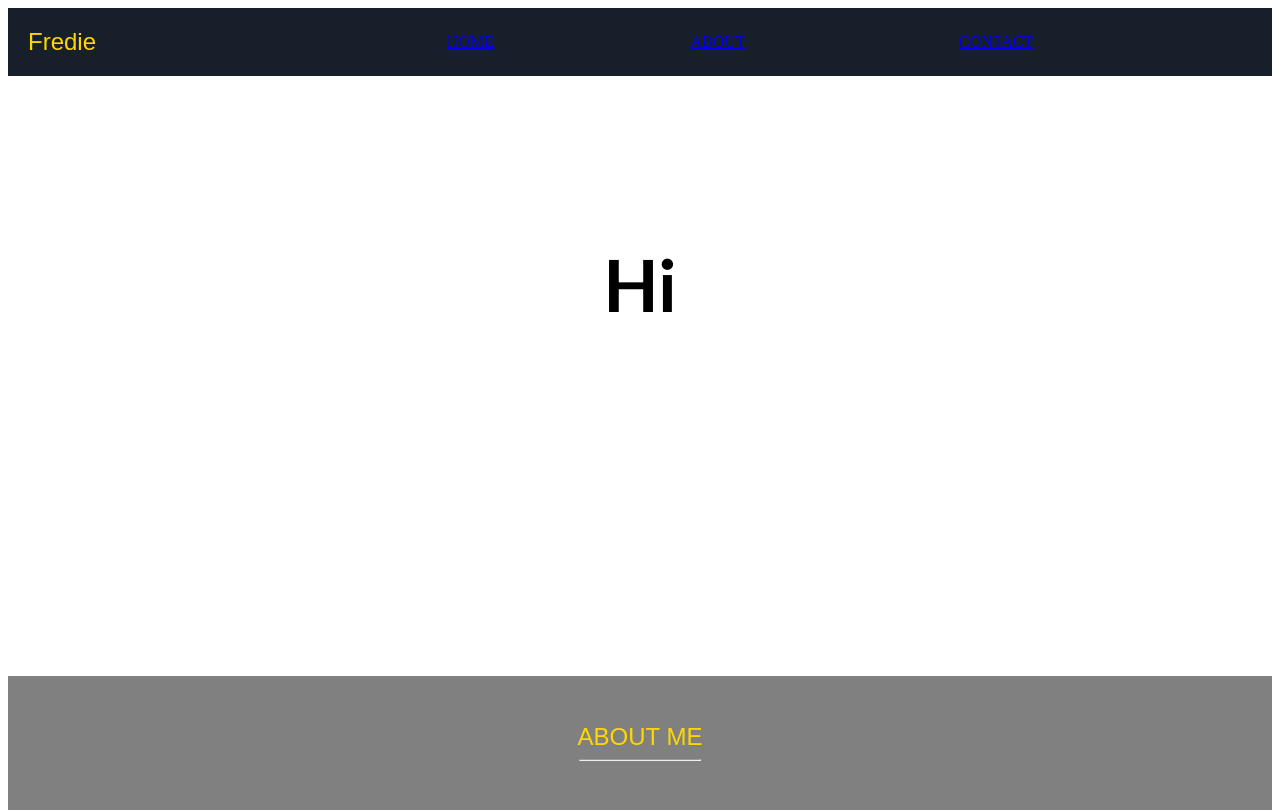
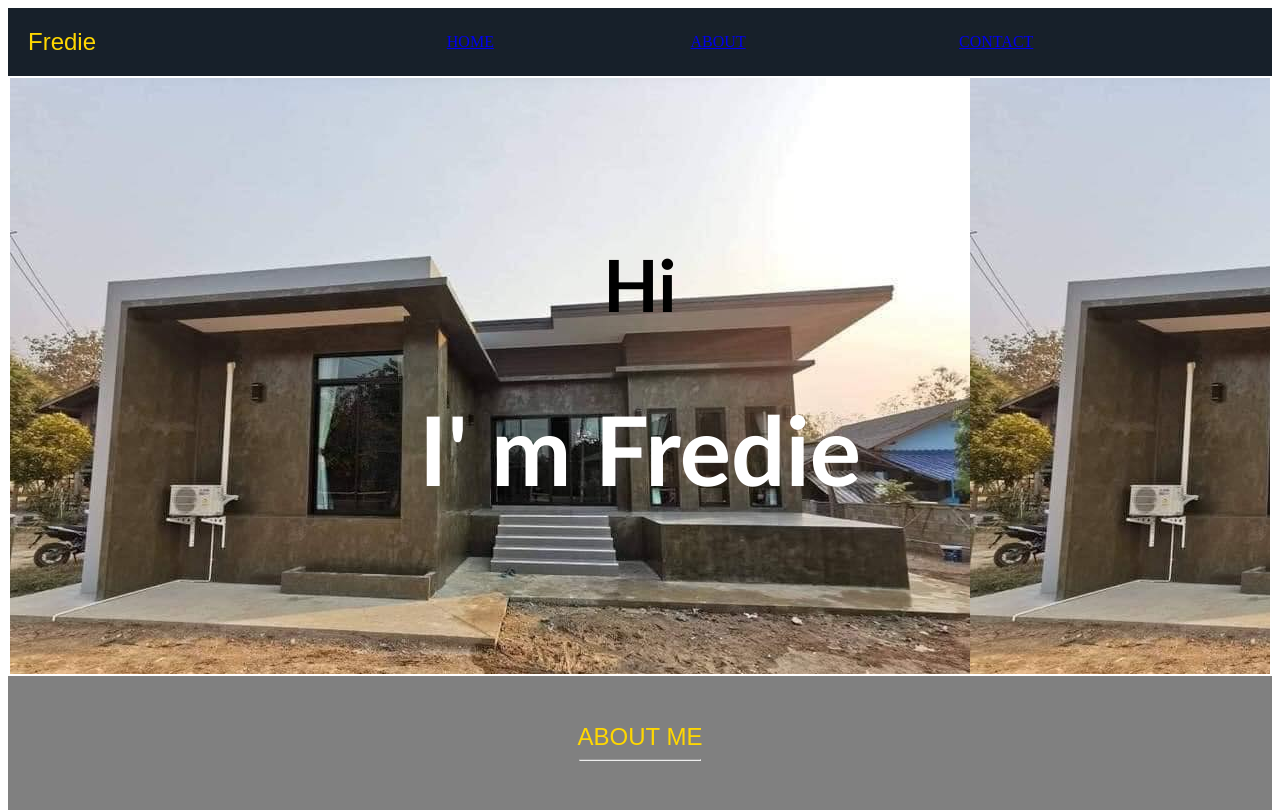
Before and after one commit to stuprid/using-HTML-only, a plain HTML site: page index.html in a window 1280 px wide. Shown: the top 810 px of the page. Drawn offline with Linux system fonts and the light colour scheme.

Commit message:
Update index.html

```diff
--- a/index.html
+++ b/index.html
@@ -27,7 +27,7 @@
 <div >
         <table id="home" width="100%" height="600" >
           <tr >
-            <td align="center" height="500"  background="img/pic7.jpg" background-repeat="no-repeat" background-size="100% 100%">
+            <td align="center" height="500"  background="pic7.jpg" background-repeat="no-repeat" background-size="100% 100%">
               <font face="calibri" color="black" size="10"><h2>Hi</h2></font>
               <font face="calibri" color="white" size="8"><h1>I' m Fredie</h1></font>
             </td>
```
